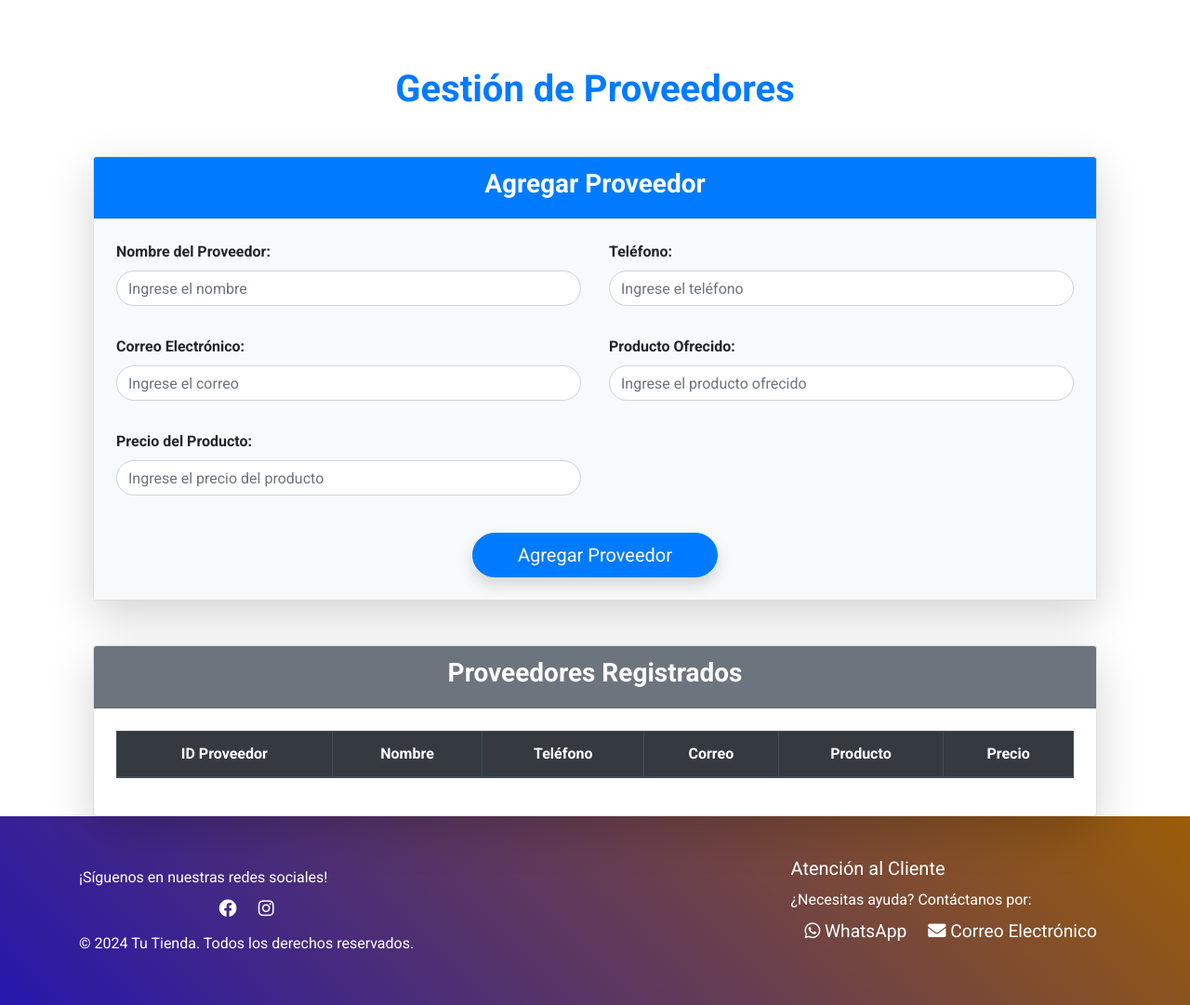
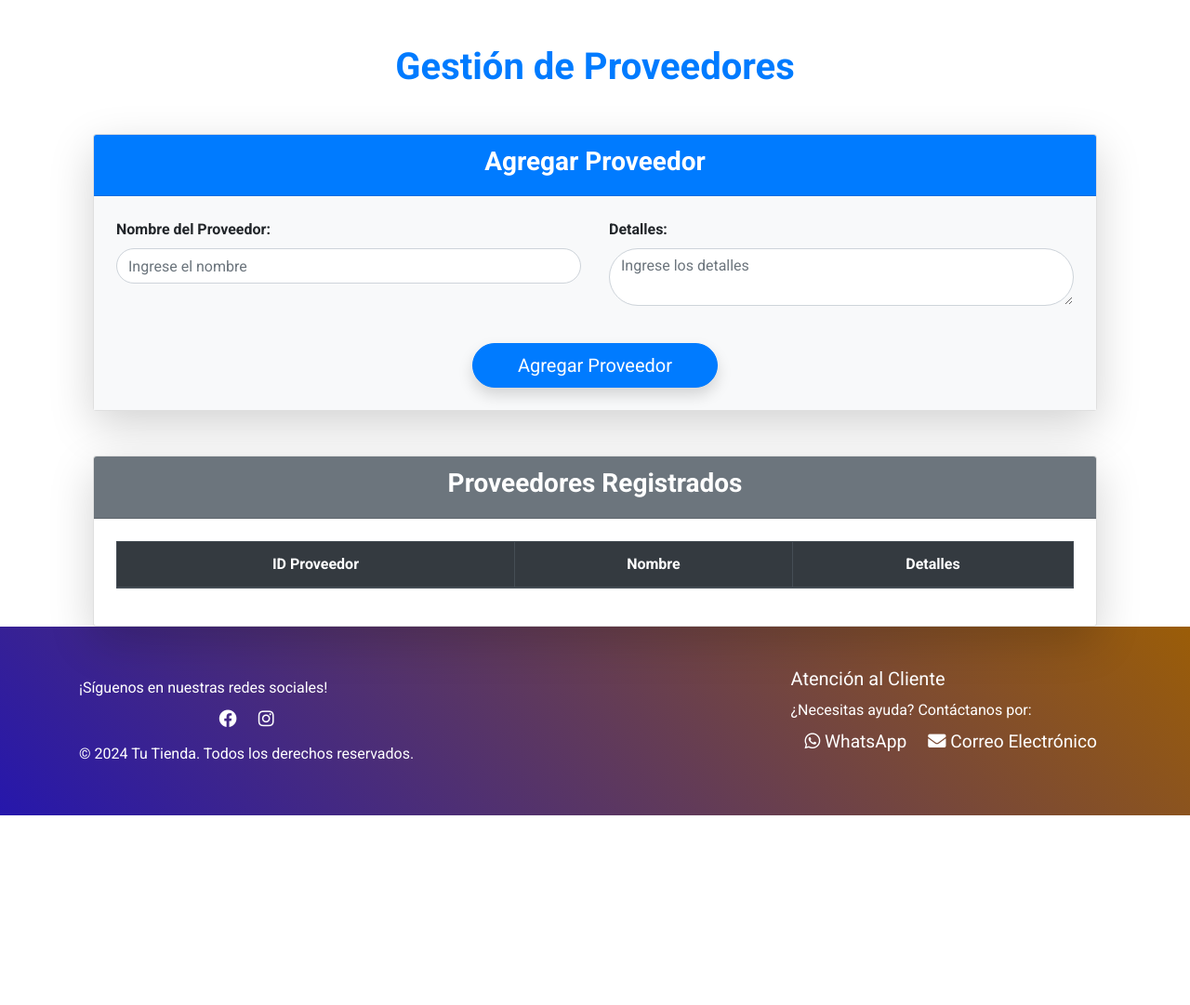
Before and after one commit to 13Juanpaxd/python, a Flask app: page /proveedores in a window 1280 px wide. Shown: the part 135-1216 px from the top of the page at 93% size. After the commit the page ends 1012 px from the top, so only its background shows below. Run offline with Flask 3, Linux system fonts and the light colour scheme; the visitor is signed in with stand-in values (Sample User, id 1); data that the repository does not hold is empty; some libraries are stand-ins or nearby versions.

Commit message:
proovedores

```diff
--- a/app.py
+++ b/app.py
@@ -9,9 +9,9 @@ os.makedirs(app.config['UPLOAD_FOLDER'], exist_ok=True)
 
 def get_db_connection():
     connection = cx_Oracle.connect(
-        user='Proyecto',
-        password='Proyecto',
-        dsn='localhost:1521/orcl',
+        user='Proyecto1',
+        password='Proyecto1',
+        dsn='localhost:1521/xe',
         encoding='UTF-8'
     )
     return connection
@@ -305,36 +305,31 @@ def clientes():
 def proveedores():
     if 'user_id' not in session:
         return redirect(url_for('login'))
+
     conn = get_db_connection()
     cursor = conn.cursor()
+
     if request.method == 'POST':
         nombre = request.form['nombre']
-        contacto = request.form['contacto']
-        telefono = request.form['telefono']
-        correo = request.form['correo']
-        direccion = request.form['direccion']
+        detalles = request.form['detalles']
 
         cursor.execute("""
             INSERT INTO FIDE_PROVEEDORES_TB
-            (Nombre, Contacto, Telefono, Correo, Direccion)
-            VALUES (:nombre, :contacto, :telefono, :correo, :direccion)
+            (Nombre, Detalles)
+            VALUES (:nombre, :detalles)
         """, {
             'nombre': nombre,
-            'contacto': contacto,
-            'telefono': telefono,
-            'correo': correo,
-            'direccion': direccion
+            'detalles': detalles
         })
         conn.commit()
-        cursor.close()
-        conn.close()
-        return redirect(url_for('proveedores'))
+        flash('Proveedor agregado con éxito', 'success')
 
-    cursor.execute('SELECT ID_Proveedor, Nombre, Contacto, Telefono, Correo, Direccion FROM FIDE_PROVEEDORES_TB')
+    cursor.execute('SELECT ID_Proveedor, Nombre, Detalles FROM FIDE_PROVEEDORES_TB')
     proveedores = cursor.fetchall()
     cursor.close()
     conn.close()
     return render_template('proveedores.html', proveedores=proveedores)
+
 
 @app.route('/envios')
 def envios():
--- a/templates/proveedores.html
+++ b/templates/proveedores.html
@@ -1,8 +1,7 @@
 {% extends "base.html" %}
 
 {% block content %}
-<div class="container mt-5">
-    <!-- Encabezado -->
+<main class="container mt-4">
     <h1 class="text-center mb-5 text-primary font-weight-bold">Gestión de Proveedores</h1>
 
     <!-- Formulario para agregar proveedores -->
@@ -21,30 +20,8 @@
                     </div>
                     <div class="col-md-6">
                         <div class="form-group">
-                            <label for="telefono" class="font-weight-bold">Teléfono:</label>
-                            <input type="tel" class="form-control rounded-pill" id="telefono" name="telefono" placeholder="Ingrese el teléfono" required>
-                        </div>
-                    </div>
-                </div>
-                <div class="row mt-3">
-                    <div class="col-md-6">
-                        <div class="form-group">
-                            <label for="correo" class="font-weight-bold">Correo Electrónico:</label>
-                            <input type="email" class="form-control rounded-pill" id="correo" name="correo" placeholder="Ingrese el correo" required>
-                        </div>
-                    </div>
-                    <div class="col-md-6">
-                        <div class="form-group">
-                            <label for="producto" class="font-weight-bold">Producto Ofrecido:</label>
-                            <input type="text" class="form-control rounded-pill" id="producto" name="producto" placeholder="Ingrese el producto ofrecido" required>
-                        </div>
-                    </div>
-                </div>
-                <div class="row mt-3">
-                    <div class="col-md-6">
-                        <div class="form-group">
-                            <label for="precio" class="font-weight-bold">Precio del Producto:</label>
-                            <input type="number" step="0.01" class="form-control rounded-pill" id="precio" name="precio" placeholder="Ingrese el precio del producto" required>
+                            <label for="detalles" class="font-weight-bold">Detalles:</label>
+                            <textarea class="form-control rounded-pill" id="detalles" name="detalles" placeholder="Ingrese los detalles" required></textarea>
                         </div>
                     </div>
                 </div>
@@ -66,10 +43,7 @@
                     <tr>
                         <th>ID Proveedor</th>
                         <th>Nombre</th>
-                        <th>Teléfono</th>
-                        <th>Correo</th>
-                        <th>Producto</th>
-                        <th>Precio</th>
+                        <th>Detalles</th>
                     </tr>
                 </thead>
                 <tbody>
@@ -78,14 +52,12 @@
                         <td>{{ proveedor[0] }}</td>
                         <td>{{ proveedor[1] }}</td>
                         <td>{{ proveedor[2] }}</td>
-                        <td>{{ proveedor[3] }}</td>
-                        <td>{{ proveedor[4] }}</td>
-                        <td>₡{{ proveedor[5] }}</td>
                     </tr>
                     {% endfor %}
                 </tbody>
             </table>
         </div>
     </div>
-</div>
+</main>
+
 {% endblock %}
```
